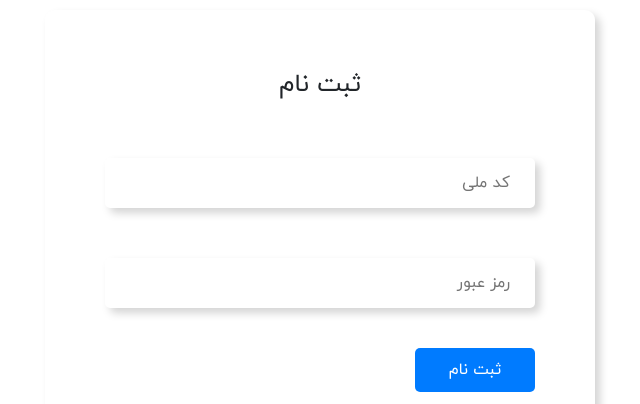
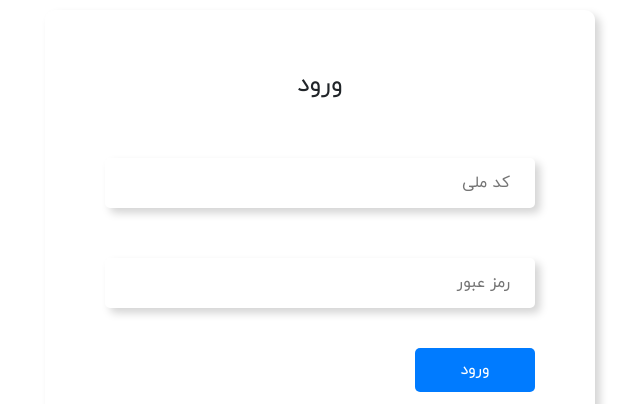
Before and after one commit to secnajdi/level2, a plain HTML site: page reg.html in a window 1280 px wide. Shown: the part 240-644 px from the top of the page, 320-960 px from the left. Drawn offline with Linux system fonts and the light colour scheme.

Commit message:
level2-update

```diff
--- a/reg.html
+++ b/reg.html
@@ -78,13 +78,13 @@
     <div class="container-fluid">
         <div class="row r2 r-reg">
             <div class="wrp-reg-form-1">
-                <h1>ثبت نام</h1>
+                <h1>ورود</h1>
                 <form action="" class="reg-form">
                     <input type="text" class="form-reg-in1" placeholder="کد ملی">
                     <br>
                     <input type="password" class="form-reg-in2" placeholder="رمز عبور">
                     <br>
-                    <button class="reg-btn btn-primary">ثبت نام</button>
+                    <button class="reg-btn btn-primary">ورود</button>
                     <div class="alert alert-danger alert-error1" role="alert">
                         نام کاربری یا رمز عبور شما نامعتبر است !!!
                       </div>
```
